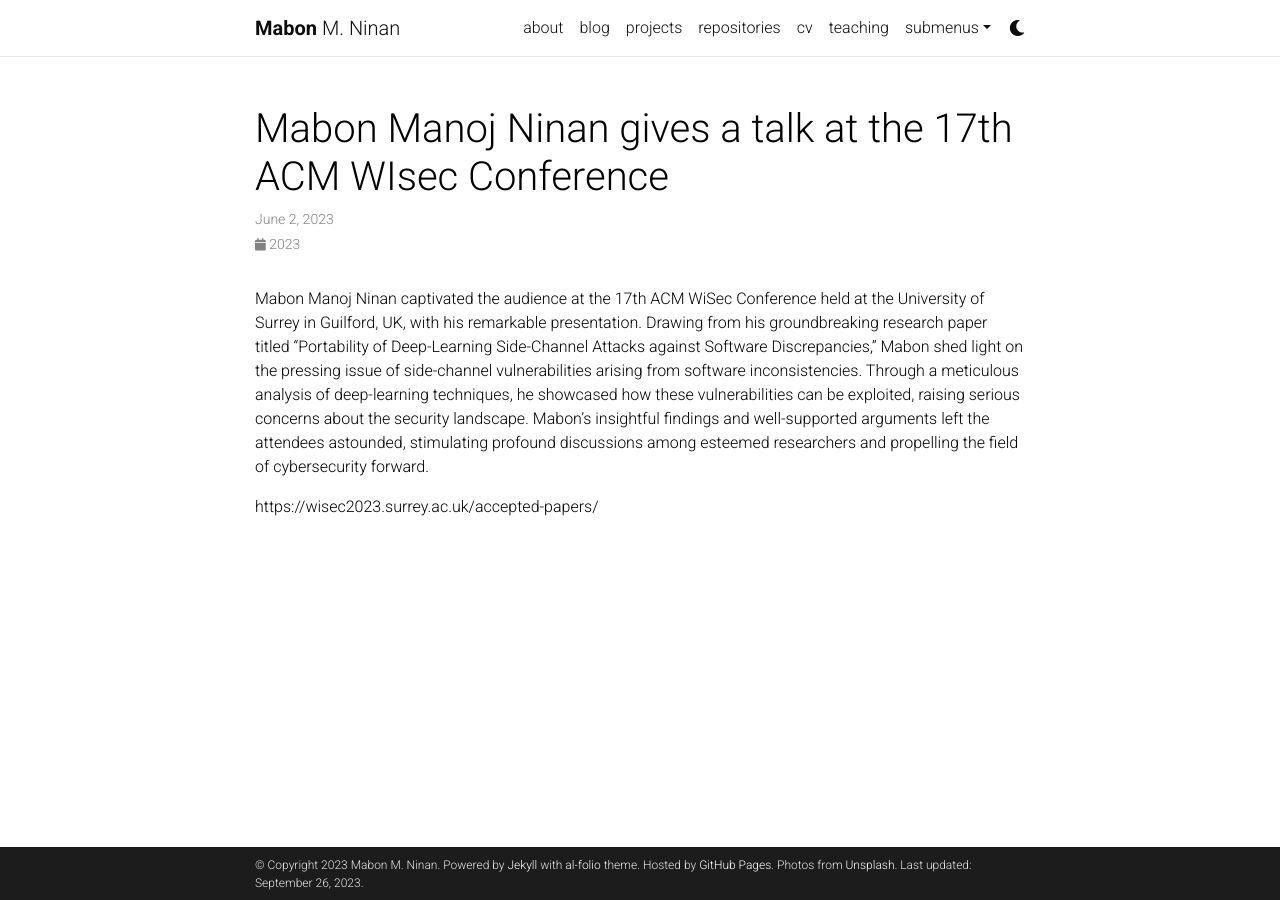
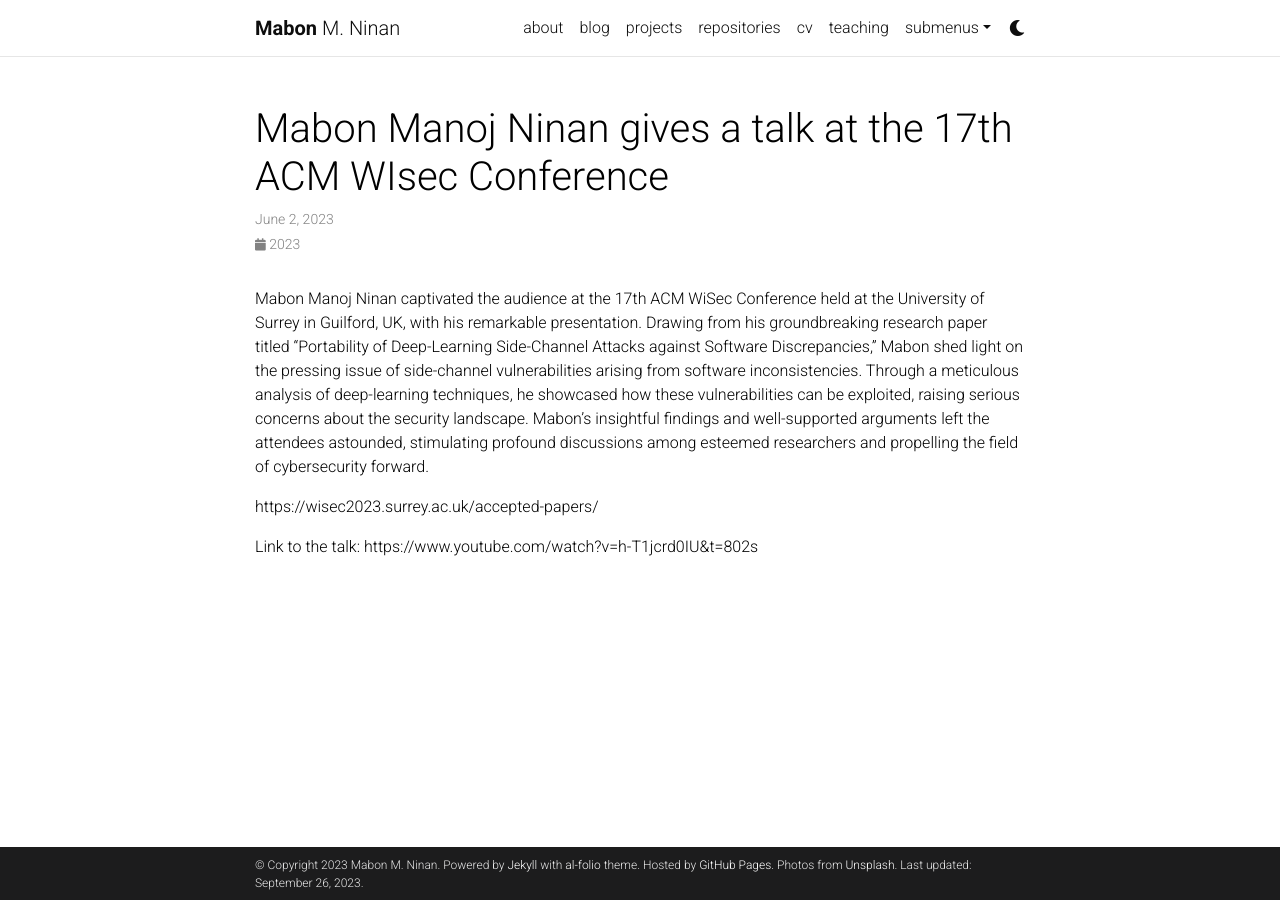
Before and after one commit to mabonmn/mabonmn.github.io, a Jekyll site: the page built from _news/announcement_2.md, in a window 1280 px wide. Built offline with Jekyll 4.4.1, drawn with Linux system fonts in a browser that asks for light colours; comment, search, counter and statistics services are not loaded; a style sheet for code colours, icons or effects is not loaded.

Commit message:
Update announcement_2.md

```diff
--- a/_news/announcement_2.md
+++ b/_news/announcement_2.md
@@ -9,3 +9,5 @@ related_posts: false
 Mabon Manoj Ninan captivated the audience at the 17th ACM WiSec Conference held at the University of Surrey in Guilford, UK, with his remarkable presentation. Drawing from his groundbreaking research paper titled "Portability of Deep-Learning Side-Channel Attacks against Software Discrepancies," Mabon shed light on the pressing issue of side-channel vulnerabilities arising from software inconsistencies. Through a meticulous analysis of deep-learning techniques, he showcased how these vulnerabilities can be exploited, raising serious concerns about the security landscape. Mabon's insightful findings and well-supported arguments left the attendees astounded, stimulating profound discussions among esteemed researchers and propelling the field of cybersecurity forward.
 
 https://wisec2023.surrey.ac.uk/accepted-papers/
+
+Link to the talk: https://www.youtube.com/watch?v=h-T1jcrd0IU&t=802s
```
